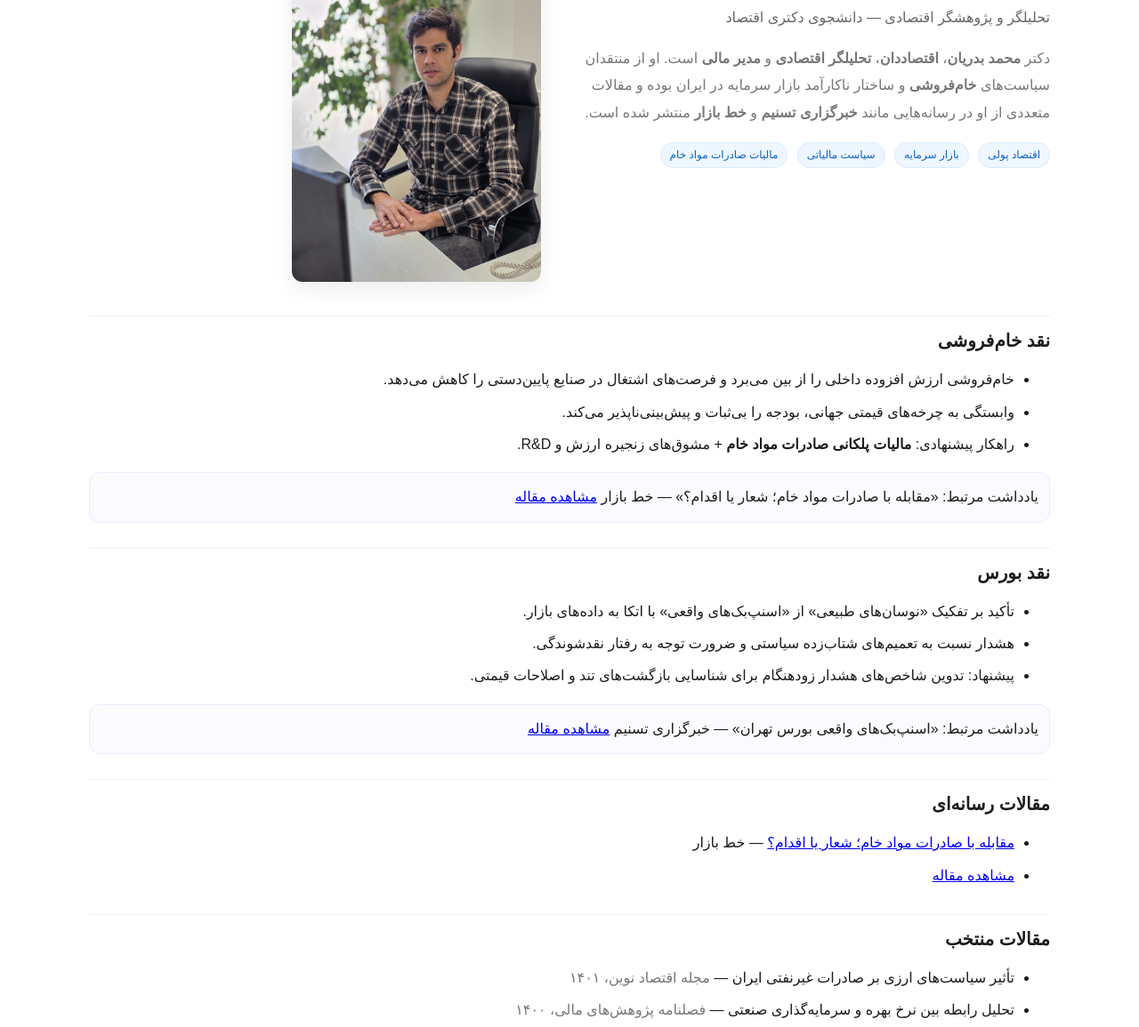
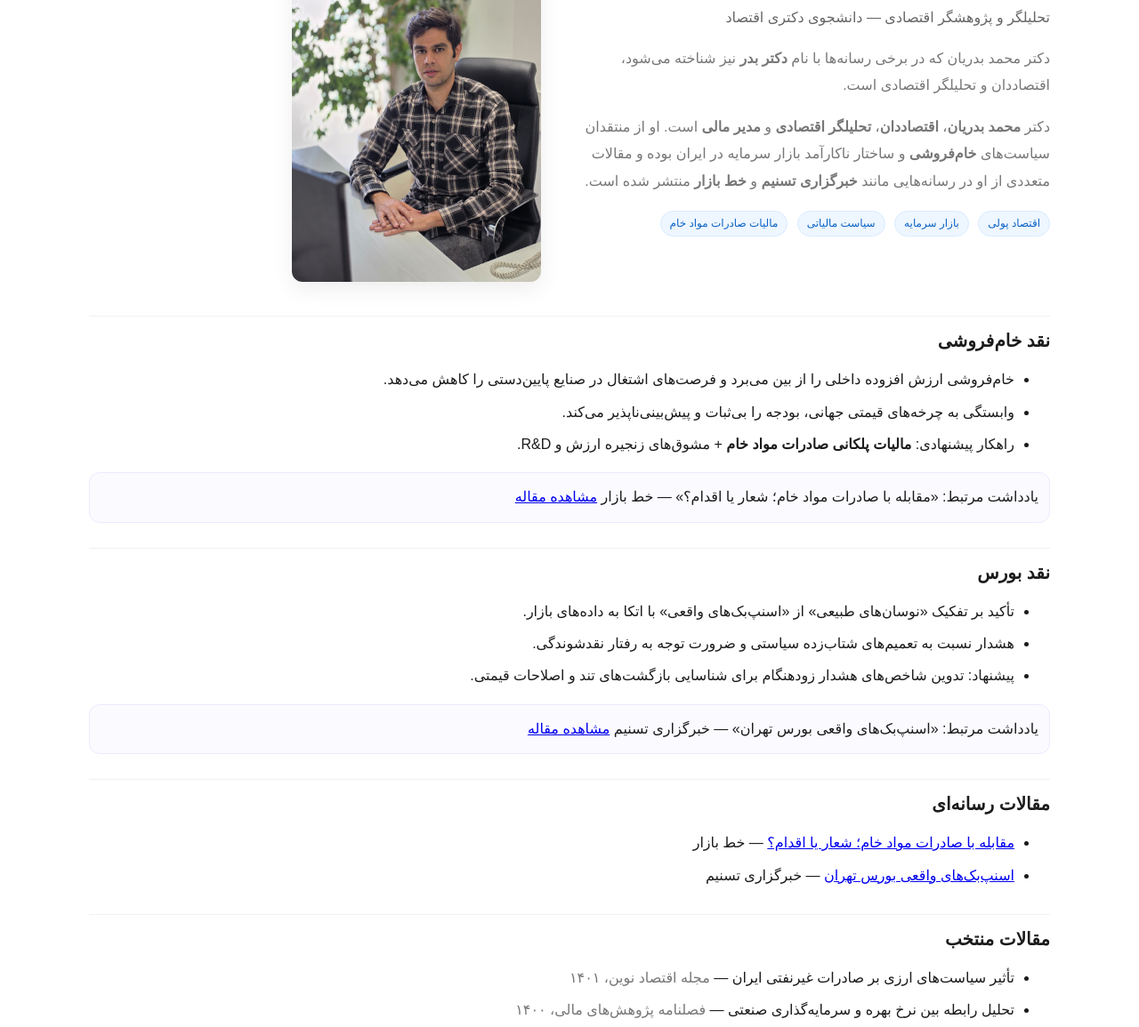
Before and after one commit to mohammadbadrian0-art/Mohammadbadrian.github.io, a plain HTML site: page index.html in a window 1280 px wide. Shown: the part 117-1272 px from the top of the page at 89% size. Drawn offline with Linux system fonts and the light colour scheme.

Commit message:
Update index.html

```diff
--- a/index.html
+++ b/index.html
@@ -4,7 +4,7 @@
   <meta charset="utf-8" />
   <meta name="viewport" content="width=device-width,initial-scale=1" />
   <title>دکتر محمد بدریان | اقتصاددان، منتقد خام‌فروشی و پژوهشگر پولی</title>
-  <meta name="description" content="دکتر محمد بدریان؛ اقتصاددان، تحلیلگر اقتصادی و مدیر مالی. منتقد خام‌فروشی و بازار سرمایه. نویسنده کتاب «الگویی برای محاسبه مالیات بر صادرات مواد خام». از نویسندگان تسنیم و خط بازار." />
+  <meta name="description" content="دکتر محمد بدریان (دکتر بدر)؛ اقتصاددان، تحلیلگر اقتصادی و مدیر مالی. منتقد خام‌فروشی و بازار سرمایه. نویسنده کتاب «الگویی برای محاسبه مالیات بر صادرات مواد خام». از نویسندگان تسنیم و خط بازار." />
   <link rel="canonical" href="https://mohammadbadrian0-art.github.io/Mohammadbadrian.github.io/" />
 
   <meta property="og:type" content="profile" />
@@ -24,7 +24,7 @@
     "@context":"https://schema.org",
     "@type":"Person",
     "name":"محمد بدریان",
-    "alternateName":"Dr. Mohammad Badrian",
+    "alternateName": ["Dr. Mohammad Badrian", "محمد بدر", "دکتر بدر", "بدر", "Badr"],
     "jobTitle":"اقتصاددان و پژوهشگر پولی",
     "image":"https://mohammadbadrian0-art.github.io/portrait.jpg",
     "url":"https://mohammadbadrian0-art.github.io/Mohammadbadrian.github.io/",
@@ -42,7 +42,7 @@
     "hasPart":[
       {"@type":"Book","name":"الگویی برای محاسبه مالیات بر صادرات مواد خام","author":"محمد بدریان","inLanguage":"fa","about":"مالیات صادرات مواد خام و مقابله با خام‌فروشی","url":"https://mohammadbadrian0-art.github.io/Mohammadbadrian.github.io/#book"},
       {"@type":"Article","headline":"مقابله با صادرات مواد خام؛ شعار یا اقدام؟","isPartOf":"خط بازار","url":"https://khatebazar.ir/%D9%85%D9%82%D8%A7%D8%A8%D9%84%D9%87-%D8%A8%D8%A7-%D8%B5%D8%A7%D8%AF%D8%B1%D8%A7%D8%AA-%D9%85%D9%88%D8%A7%D8%AF-%D8%AE%D8%A7%D9%85%D8%8C-%D8%B4%D8%B9%D8%A7%D8%B1-%DB%8C%D8%A7-%D8%A7%D9%82%D8%AF%D8%A7/"},
-      {"@type":"Article","headline":"یادداشت | اسنپ‌بک‌های واقعی بورس تهران","isPartOf":"خبرگزاری تسنیم","url":"https://www.tasnimnews.com/fa/news/1404/07/11/3414068/%DB%8C%D8%A7%D8%AF%D8%A7%D8%AF%D8%B4%D8%AA-%D8%A7%D8%B3%D9%86%D9%BE-%D8%A8%DA%A9-%D9%87%D8%A7%DB%8C-%D9%88%D8%A7%D9%82%D8%B9%DB%8C-%D8%A8%D9%88%D8%B1%D8%B3-%D8%AA%D9%87%D8%B1%D8%A7%D9%86"}
+      {"@type":"Article","headline":"یادداشت | اسنپ‌بک‌های واقعی بورس تهران","isPartOf":"خبرگزاری تسنیم","url":"https://www.tasnimnews.com/fa/news/1404/07/11/3414068/%DB%8C%D8%A7%D8%AF%D8%A7%D8%AF%D8%A7%D8%B4%D8%AA-%D8%A7%D8%B3%D9%86%D9%BE-%D8%A8%DA%A9-%D9%87%D8%A7%DB%8C-%D9%88%D8%A7%D9%82%D8%B9%DB%8C-%D8%A8%D9%88%D8%B1%D8%B3-%D8%AA%D9%87%D8%B1%D8%A7%D9%86"}
     ]
   }
   </script>
@@ -114,7 +114,12 @@
         <h1>دکتر محمد بدریان</h1>
         <p class="subtitle">تحلیلگر و پژوهشگر اقتصادی — دانشجوی دکتری اقتصاد</p>
 
-        <!-- متن معرفی به‌روزشده برای سئو -->
+        <!-- جملهٔ کوتاه برای اتصال «بدریان ↔ بدر» -->
+        <p class="muted">
+          دکتر محمد بدریان که در برخی رسانه‌ها با نام <b>دکتر بدر</b> نیز شناخته می‌شود، اقتصاددان و تحلیلگر اقتصادی است.
+        </p>
+
+        <!-- متن معرفی موجود -->
         <p class="muted">
           دکتر <b>محمد بدریان</b>، <b>اقتصاددان</b>، <b>تحلیلگر اقتصادی</b> و <b>مدیر مالی</b> است.
           او از منتقدان سیاست‌های <b>خام‌فروشی</b> و ساختار ناکارآمد بازار سرمایه در ایران بوده
@@ -130,7 +135,7 @@
       </div>
 
       <div>
-        <!-- تغییر فقط در ALT؛ ظاهر ثابت می‌ماند -->
+        <!-- تصویر هدر؛ فقط ALT توصیفی‌تر شده -->
         <img class="hero" src="IMG-20251011-WA0021.jpg" alt="دکتر محمد بدریان - اقتصاددان و تحلیلگر اقتصادی">
       </div>
     </header>
@@ -145,7 +150,7 @@
       </ul>
       <p class="note">
         یادداشت مرتبط: «مقابله با صادرات مواد خام؛ شعار یا اقدام؟» — خط بازار
-        <a href="https://khatebazar.ir/%D9%85%D9%82%D8%A7%D8%A8%D9%84%D9%87-%D8%A8%D8%A7-%D8%B5%D8%A7%D8%AF%D8%B1%D8%A7%D8%AA-%D9%85%D9%88%D8%A7%D8%AF-%D8%AE%D8%A7%D9%85%D8%8C-%D8%B4%D8%B9%D8%A7%D8%B1-%DB%8C%D8%A7-%D8%A7%D9%82%D8%AF%D8%A7/">مشاهده مقاله</a>
+        <a href="https://khatebazar.ir/%D9%85%D9%82%D8%A7%D8%A8%D9%84%D9%87-%D8%A8%D8%A7-%D8%B5%D8%A7%D8%AF%D8%B1%D8%A7%D8%AA-%D9%85%D9%88%D8%A7%D8%AF-%D8%AE%D8%A7%D9%85%D۸%۸C-%D۸%B۴%D۸%B۹%D۸%A۷%D۸%B۱-%DB%۸C%D۸%A۷-%D۸%A7%D۹%۸۲%D۸%AF%D۸%A۷/">مشاهده مقاله</a>
       </p>
     </section>
 
@@ -158,7 +163,7 @@
       </ul>
       <p class="note">
         یادداشت مرتبط: «اسنپ‌بک‌های واقعی بورس تهران» — خبرگزاری تسنیم
-        <a href="https://www.tasnimnews.com/fa/news/1404/07/11/3414068/%DB%8C%D8%A7%D8%AF%D8%A7%D8%AF%D8%B4%D8%AA-%D8%A7%D8%B3%D9%86%D9%BE-%D8%A8%DA%A9-%D9%87%D8%A7%DB%8C-%D9%88%D8%A7%D9%82%D8%B9%DB%8C-%D8%A8%D9%88%D8%B1%D8%B3-%D8%AA%D9%87%D8%A7%D9%86">مشاهده مقاله</a>
+        <a href="https://www.tasnimnews.com/fa/news/1404/07/11/3414068/%DB%8C%D8%A7%D8%AF%D8%A7%D8%AF%D8%A7%D8%B4%D8%AA-%D8%A7%D8%B3%D9%86%D9%BE-%D8%A8%DA%A9-%D9%87%D8%A7%DB%8C-%D9%88%D8%A7%D9%82%D8%B9%DB%8C-%D8%A8%D9%88%D8%B1%D8%B3-%D8%AA%D9%87%D8%B1%D8%A7%D9%86" target="_blank" rel="noopener">مشاهده مقاله</a>
       </p>
     </section>
 
@@ -169,8 +174,9 @@
           <a href="https://khatebazar.ir/%D9%85%D9%82%D8%A7%D8%A8%D9%84%D9%87-%D8%A8%D8%A7-%D8%B5%D8%A7%D8%AF%D8%B1%D8%A7%D8%AA-%D9%85%D9%88%D8%A7%D8%AF-%D8%AE%D8%A7%D9%85%D8%8C-%D8%B4%D8%B9%D8%A7%D8%B1-%DB%8C%D8%A7-%D8%A7%D9%82%D8%AF%D8%A7/" target="_blank" rel="noopener">مقابله با صادرات مواد خام؛ شعار یا اقدام؟</a> — خط بازار
         </li>
         <li>
-          <a href="https://www.tasnimnews.com/fa/news/1404/07/11/3414068/%DB%8C%D8%A7%D8%AF%D8%A7%D8%AF%D8%B4%D8%AA-%D8%A7%D8%B3%D9%86%D9%BE-%D8%A8%DA%A9-%D9%87%D8%A7%DB%8C-%D9%88%D8%A7%D9%82%D8%B9%DB%8C-%D8%A8%D9%88%D8%B1%D8%B3-%D8%AA%D۹%87%D۸%۷%D۸%A۷%D۹%۸۶">مشاهده مقاله</a>
-      </p>
+          <a href="https://www.tasnimnews.com/fa/news/1404/07/11/3414068/%DB%8C%D8%A7%D8%AF%D8%A7%D8%AF%D8%A7%D8%B4%D8%AA-%D8%A7%D8%B3%D9%86%D9%BE-%D8%A8%DA%A9-%D9%87%D8%A7%DB%8C-%D9%88%D8%A7%D9%82%D8%B9%DB%8C-%D8%A8%D9%88%D8%B1%D8%B3-%D8%AA%D9%87%D8%B1%D8%A7%D9%86" target="_blank" rel="noopener">اسنپ‌بک‌های واقعی بورس تهران</a> — خبرگزاری تسنیم
+        </li>
+      </ul>
     </section>
 
     <section id="selected">
```
